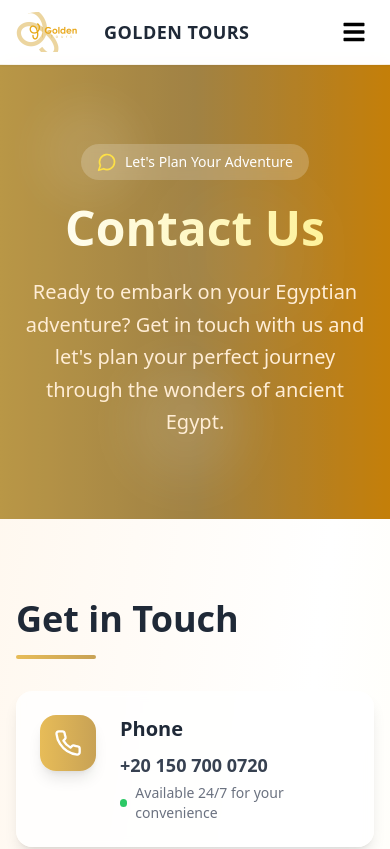
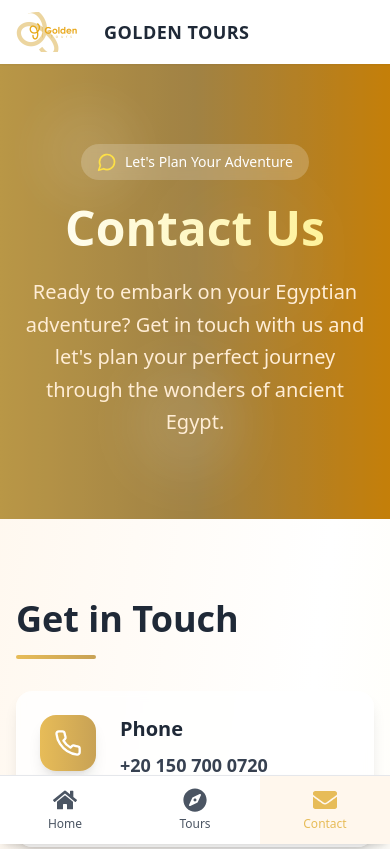
Before and after one commit to asmaaabubakr905/Golden_, a React (Vite) app: page /contact in a window 390 px wide. Shown: the top 849 px of the page. Built offline with nearby package versions, Linux system fonts and the light colour scheme.

Commit message:
update trip9

```diff
--- a/src/App.tsx
+++ b/src/App.tsx
@@ -1,5 +1,6 @@
 import { BrowserRouter as Router, Routes, Route } from 'react-router-dom';
 import Header from './components/Header';
+import BottomNav from './components/BottomNav';
 import Footer from './components/Footer';
 import ScrollToTop from './components/ScrollToTop';
 import Home from './pages/Home';
@@ -14,7 +15,7 @@ function App() {
       <ScrollToTop />
       <div className="min-h-screen bg-white">
         <Header />
-        <main>
+        <main className="pb-20 lg:pb-0">
           <Routes>
             <Route path="/" element={<Home />} />
             <Route path="/tours" element={<Tours />} />
@@ -22,6 +23,7 @@ function App() {
             <Route path="/contact" element={<Contact />} />
           </Routes>
         </main>
+        <BottomNav />
         <Footer />
       </div>
     </Router>
--- /dev/null
+++ b/src/components/BottomNav.tsx
@@ -0,0 +1,41 @@
+import React from 'react';
+import { Link, useLocation } from 'react-router-dom';
+import { FaHome, FaCompass, FaEnvelope } from 'react-icons/fa';
+
+const BottomNav = () => {
+  const location = useLocation();
+
+  const navItems = [
+    { name: 'Home', href: '/', icon: FaHome },
+    { name: 'Tours', href: '/tours', icon: FaCompass },
+    { name: 'Contact', href: '/contact', icon: FaEnvelope },
+  ];
+
+  const isActive = (path: string) => location.pathname === path;
+
+  return (
+    <div className="lg:hidden fixed bottom-0 left-0 right-0 bg-white border-t border-gray-200 shadow-lg z-40">
+      <div className="flex justify-around items-stretch">
+        {navItems.map((item) => {
+          const Icon = item.icon;
+          return (
+            <Link
+              key={item.name}
+              to={item.href}
+              className={`flex-1 flex flex-col items-center justify-center py-3 px-2 transition-colors ${
+                isActive(item.href)
+                  ? 'text-orange-500 bg-orange-50'
+                  : 'text-gray-600 hover:text-orange-500 hover:bg-gray-50'
+              }`}
+            >
+              <Icon size={24} />
+              <span className="text-xs mt-1 font-medium">{item.name}</span>
+            </Link>
+          );
+        })}
+      </div>
+    </div>
+  );
+};
+
+export default BottomNav;
--- a/src/components/Header.tsx
+++ b/src/components/Header.tsx
@@ -1,11 +1,10 @@
-import React, { useState } from 'react';
+import React from 'react';
 import { Link, useLocation } from 'react-router-dom';
-import { FaFacebookF, FaInstagram, FaBars, FaTimes } from 'react-icons/fa';
+import { FaInstagram } from 'react-icons/fa';
 import logo from '../assets/Logoo2.png';
 
 const Header = () => {
   const location = useLocation();
-  const [isMenuOpen, setIsMenuOpen] = useState(false);
 
   const navLinks = [
     { name: 'Home', href: '/' },
@@ -14,14 +13,6 @@ const Header = () => {
   ];
 
   const isActive = (path: string) => location.pathname === path;
-
-  const toggleMenu = () => {
-    setIsMenuOpen(!isMenuOpen);
-  };
-
-  const closeMenu = () => {
-    setIsMenuOpen(false);
-  };
 
   return (
     <header className="fixed w-full top-0 left-0 z-50 bg-white/80 backdrop-blur shadow-sm transition-all duration-300">
@@ -55,15 +46,6 @@ const Header = () => {
 
         {/* Desktop Social + Book Now */}
         <div className="hidden sm:flex items-center space-x-3 lg:space-x-4">
-          {/* <a
-            href="https://www.facebook.com/share/1BqnbCHoTA/?mibextid=wwXIfr"
-            target="_blank"
-            rel="noopener noreferrer"
-            className="w-8 h-8 lg:w-9 lg:h-9 flex items-center justify-center rounded-full bg-gray-100 hover:bg-orange-500 hover:text-white text-orange-500 transition"
-            aria-label="Facebook"
-          >
-            <FaFacebookF size={16} />
-          </a> */}
           <a
             href="https://www.instagram.com/goldentours.eg?igsh=MW52aHFqNGliMmh6Mg=="
             target="_blank"
@@ -80,70 +62,7 @@ const Header = () => {
             Book Now
           </Link>
         </div>
-
-        {/* Mobile Menu Button */}
-        <button
-          onClick={toggleMenu}
-          className="lg:hidden p-2 rounded-md hover:bg-gray-100 transition"
-          aria-label="Toggle menu"
-        >
-          {isMenuOpen ? <FaTimes size={24} /> : <FaBars size={24} />}
-        </button>
       </nav>
-
-      {/* Mobile Menu */}
-      <div className={`lg:hidden transition-all duration-300 ease-in-out ${isMenuOpen ? 'max-h-screen opacity-100' : 'max-h-0 opacity-0'} overflow-hidden bg-white/95 backdrop-blur border-t border-gray-200`}>
-        <div className="px-4 py-4 space-y-4">
-          {/* Mobile Navigation Links */}
-          <ul className="space-y-3">
-            {navLinks.map((item) => (
-              <li key={item.name}>
-                <Link
-                  to={item.href}
-                  onClick={closeMenu}
-                  className={`block py-2 px-3 rounded-md font-medium transition ${isActive(item.href)
-                      ? 'text-orange-500 bg-orange-50'
-                      : 'text-gray-700 hover:text-orange-500 hover:bg-gray-50'
-                    }`}
-                >
-                  {item.name}
-                </Link>
-              </li>
-            ))}
-          </ul>
-
-          {/* Mobile Social + Book Now */}
-          <div className="flex items-center justify-between pt-4 border-t border-gray-200">
-            <div className="flex items-center space-x-3">
-              {/* <a
-                href="https://www.facebook.com/share/1BqnbCHoTA/?mibextid=wwXIfr"
-                target="_blank"
-                rel="noopener noreferrer"
-                className="w-9 h-9 flex items-center justify-center rounded-full bg-gray-100 hover:bg-orange-500 hover:text-white text-orange-500 transition"
-                aria-label="Facebook"
-              >
-                <FaFacebookF size={18} />
-              </a> */}
-              <a
-                href="https://www.instagram.com/goldentours.eg?igsh=MW52aHFqNGliMmh6Mg=="
-                target="_blank"
-                rel="noopener noreferrer"
-                className="w-9 h-9 flex items-center justify-center rounded-full bg-gray-100 hover:bg-orange-500 hover:text-white text-orange-500 transition"
-                aria-label="Instagram"
-              >
-                <FaInstagram size={18} />
-              </a>
-            </div>
-            <Link
-              to="/tours"
-              onClick={closeMenu}
-              className="bg-orange-500 text-white px-6 py-2 rounded-full shadow font-bold text-base hover:bg-orange-600 transition"
-            >
-              Book Now
-            </Link>
-          </div>
-        </div>
-      </div>
     </header>
   );
 };
--- a/src/data/tours.ts
+++ b/src/data/tours.ts
@@ -578,6 +578,8 @@ export const tours: Tour[] = [
       '',
       'Day 4',
       'Breakfast',
+      'Luxor Hot Air Balloon (optional)',
+      'Abu Simbel visit (optional)',
       'Check-out',
       'Drop-off at train station',
       'Back to Cairo'
```
